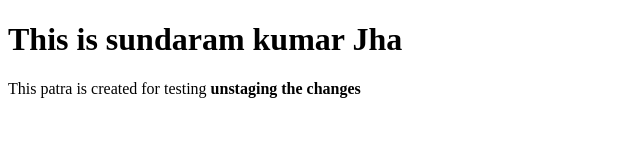
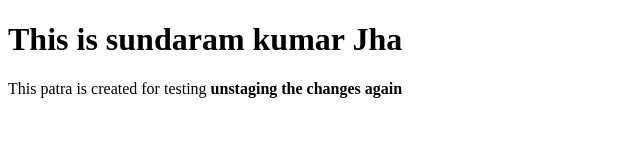
Before and after one commit to sundaram2021/git-course, a plain HTML site: page index.html in a window 1280 px wide. Shown: the full height of the page, 0-640 px from the left. Drawn offline with Linux system fonts and the light colour scheme.

Commit message:
added for testing unstaging

```diff
--- a/index.html
+++ b/index.html
@@ -8,6 +8,6 @@
 </head>
 <body>
     <h1>This is sundaram kumar Jha</h1>
-    <p>This patra is created for testing <strong>unstaging the changes</strong></p>
+    <p>This patra is created for testing <strong>unstaging the changes again</strong></p>
 </body>
 </html>
```
